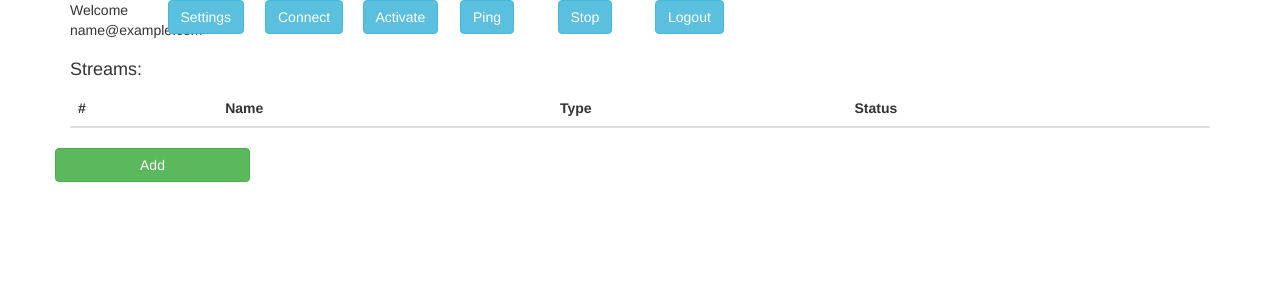
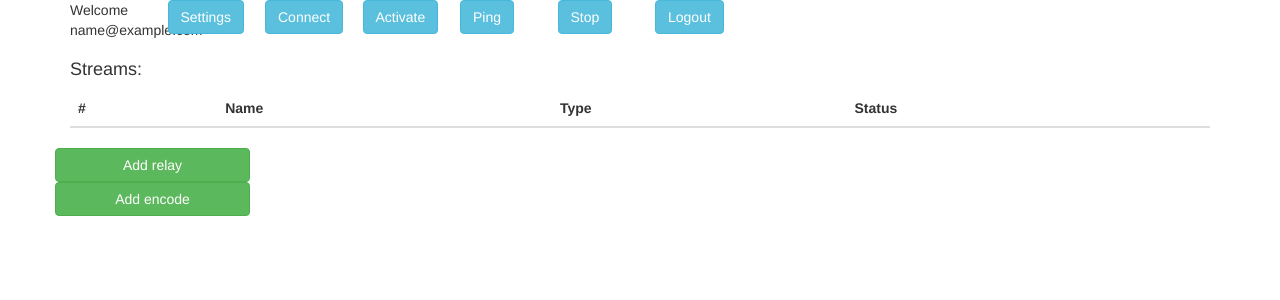
Before and after one commit to berrythinking/iptv_admin, a Flask app: page /user/dashboard in a window 1280 px wide. Shown: the top 300 px of the page. Run offline with Flask 2, Linux system fonts and the light colour scheme; the visitor is signed in with stand-in values (Sample User, id 1); lists and menus that the app fills with data are empty; parts of the project's set-up code (start-up, migrations or seed data) failed here and were passed over; some libraries are stand-ins or nearby versions.

Commit message:
Listen streams

```diff
--- a/app/constants.py
+++ b/app/constants.py
@@ -3,7 +3,7 @@ from enum import IntEnum
 
 class StreamType(IntEnum):
     RELAY = 0
-    ENCODING = 1
+    ENCODE = 1
     TIMESHIFT_PLAYER = 2
     TIMESHIFT_RECORDER = 3
     CATCHUP = 4
@@ -68,7 +68,7 @@ AVAILABLE_LOCALES = DEFAULT_LOCALE, 'ru'
 AVAILABLE_LOCALES_PAIRS = [(DEFAULT_LOCALE, 'English'), ('ru', 'Russian')]
 
 DEFAULT_STREAM_NAME = 'Stream'
-AVAILABLE_STREAM_TYPES_PAIRS = [(StreamType.RELAY, 'relay'), (StreamType.ENCODING, 'encoding'),
+AVAILABLE_STREAM_TYPES_PAIRS = [(StreamType.RELAY, 'relay'), (StreamType.ENCODE, 'encode'),
                                 (StreamType.TIMESHIFT_PLAYER, 'timeshift_player'),
                                 (StreamType.TIMESHIFT_RECORDER, 'timeshift_record'), (StreamType.CATCHUP, 'catchup')]
 AVAILABLE_LOG_LEVELS_PAIRS = [(StreamLogLevel.LOG_LEVEL_EMERG, 'EVERG'), (StreamLogLevel.LOG_LEVEL_ALERT, 'ALERT'),
--- a/app/home/stream_entry.py
+++ b/app/home/stream_entry.py
@@ -72,13 +72,13 @@ def make_relay_stream() -> Stream:
 
 
 def make_encode_stream() -> Stream:
-    stream = Stream(type=constants.StreamType.ENCODING)
+    stream = Stream(type=constants.StreamType.ENCODE)
     stream.input = Urls(urls=[Url(id=Url.generate_id())])
     stream.output = Urls(urls=[Url(id=Url.generate_id())])
     return stream
 
 
-class StreamsHolder:
+class StreamsHolder():
     def __init__(self):
         self._streams = []
         self._reload_from_db()
--- a/app/templates/user/dashboard.html
+++ b/app/templates/user/dashboard.html
@@ -85,8 +85,13 @@ Dashboard | {{ config['PUBLIC_CONFIG'].site.title }}
                 </tbody>
             </table>
             <div class="row">
-                <button class="btn btn-success btn-send col-md-2" onclick="add_stream()">
-                    {% trans %}Add{% endtrans %}
+                <button class="btn btn-success btn-send col-md-2" onclick="add_relay_stream()">
+                    {% trans %}Add relay{% endtrans %}
+                </button>
+            </div>
+            <div class="row">
+                <button class="btn btn-success btn-send col-md-2" onclick="add_encode_stream()">
+                    {% trans %}Add encode{% endtrans %}
                 </button>
             </div>
         </div>
@@ -148,8 +153,20 @@ Dashboard | {{ config['PUBLIC_CONFIG'].site.title }}
             }
         });
     }
-    function add_stream() {
-        var url = "{{ url_for('user.add_stream') }}";
+    function add_relay_stream() {
+        var url = "{{ url_for('user.add_relay_stream') }}";
+        $.get(url, function(data) {
+            $('#money_dialog .modal-content').html(data);
+            $('#money_dialog').modal();
+
+            $('#submit').click(function(event) {
+                event.preventDefault();
+                add_stream_entry(url);
+            })
+        });
+    }
+    function add_encode_stream() {
+        var url = "{{ url_for('user.add_encode_stream') }}";
         $.get(url, function(data) {
             $('#money_dialog .modal-content').html(data);
             $('#money_dialog').modal();
--- a/app/templates/user/stream/add.html
+++ /dev/null
@@ -1,4 +0,0 @@
-{% extends 'user/stream/base.html' %}
-{% block title %}
-Add Stream Entry
-{% endblock %}
--- /dev/null
+++ b/app/templates/user/stream/add_relay.html
@@ -0,0 +1,4 @@
+{% extends 'user/stream/base_relay.html' %}
+{% block title %}
+Add relay stream
+{% endblock %}
--- a/app/templates/user/stream/edit.html
+++ /dev/null
@@ -1,4 +0,0 @@
-{% extends 'user/stream/base.html' %}
-{% block title %}
-Edit Stream Entry
-{% endblock %}
--- /dev/null
+++ b/app/templates/user/stream/edit_relay.html
@@ -0,0 +1,4 @@
+{% extends 'user/stream/base_relay.html' %}
+{% block title %}
+Edit relay stream
+{% endblock %}
--- a/app/user/client.py
+++ b/app/user/client.py
@@ -20,6 +20,9 @@ class Command:
     STOP_STREAM_COMMAND = 'stop_stream'
     RESTART_STREAM_COMMAND = 'restart_stream'
     CLIENT_PING_COMMAND = 'ping_client'
+
+    CHANGED_STREAM_COMMAND = 'changed_source_stream'
+    STATISTIC_STREAM_COMMAND = 'statistic_stream'
 
 
 class Request:
--- a/app/user/forms.py
+++ b/app/user/forms.py
@@ -34,7 +34,7 @@ class ActivateForm(FlaskForm):
 
 class UrlForm(Form):
     id = IntegerField(lazy_gettext(u'Id:'),
-                      validators=[InputRequired()])
+                      validators=[InputRequired()], render_kw={'readonly': 'true'})
     uri = StringField(lazy_gettext(u'Url:'),
                       validators=[InputRequired(),
                                   Length(min=constants.MIN_URL_LENGHT, max=constants.MAX_URL_LENGHT)])
@@ -49,7 +49,8 @@ class StreamEntryForm(FlaskForm):
                        validators=[InputRequired(),
                                    Length(min=constants.MIN_STREAM_NAME_LENGHT, max=constants.MAX_STREAM_NAME_LENGHT)])
     type = SelectField(lazy_gettext(u'Type:'), validators=[],
-                       choices=constants.AVAILABLE_STREAM_TYPES_PAIRS, coerce=constants.StreamType.coerce)
+                       choices=constants.AVAILABLE_STREAM_TYPES_PAIRS, coerce=constants.StreamType.coerce,
+                       render_kw={'disabled': 'disabled'})
     input = FormField(UrlsForm, lazy_gettext(u'Input:'))
     output = FormField(UrlsForm, lazy_gettext(u'Output:'))
     log_level = SelectField(lazy_gettext(u'Log level:'), validators=[],
--- a/app/user/routes.py
+++ b/app/user/routes.py
@@ -1,14 +1,39 @@
 from flask import render_template, redirect, url_for, request, jsonify
 from flask_login import logout_user, login_required, current_user
+import json
 
 from app.user import user, cloud
 from app import socketio
-from app.home.stream_entry import StreamsHolder, Stream, make_relay_stream
+from app.home.stream_entry import StreamsHolder, Stream, make_relay_stream, make_encode_stream
 
 from .forms import SettingsForm, ActivateForm, StreamEntryForm
 import app.constants as constants
+from .stream_handler import IStreamHandler
 
 streams_holder = StreamsHolder()
+
+
+class StreamHandler(IStreamHandler):
+    def __init__(self):
+        pass
+
+    def on_stream_statistic_received(self, params: dict):
+        sid = params['id']
+        stream = streams_holder.find_stream_by_id(sid)
+        if stream:
+            stream.status = constants.StreamStatus(params['status'])
+
+        params_str = json.dumps(params)
+        socketio.emit('stream_statistic_received', params_str)
+
+    def on_stream_sources_changed(self, params: dict):
+        # sid = params['id']
+        params_str = json.dumps(params)
+        socketio.emit('stream_sources_changed', params_str)
+
+
+shandler = StreamHandler()
+cloud.set_handler(shandler)
 
 
 def get_runtime_settings():
@@ -17,7 +42,18 @@ def get_runtime_settings():
     return locale
 
 
-def add_stream_entry(method: str):
+def _add_encode_stream(method: str):
+    stream = make_encode_stream()
+    form = StreamEntryForm(obj=stream)
+    if method == 'POST' and form.validate_on_submit():
+        new_entry = form.make_entry()
+        streams_holder.add_stream(new_entry)
+        return jsonify(status='ok'), 200
+
+    return render_template('user/stream/add_relay.html', form=form, feedback_dir=stream.generate_feedback_dir())
+
+
+def _add_relay_stream(method: str):
     stream = make_relay_stream()
     form = StreamEntryForm(obj=stream)
     if method == 'POST' and form.validate_on_submit():
@@ -25,10 +61,10 @@ def add_stream_entry(method: str):
         streams_holder.add_stream(new_entry)
         return jsonify(status='ok'), 200
 
-    return render_template('user/stream/add.html', form=form, feedback_dir=stream.generate_feedback_dir())
+    return render_template('user/stream/add_relay.html', form=form, feedback_dir=stream.generate_feedback_dir())
 
 
-def edit_stream_entry(method: str, stream: Stream):
+def edit_relay_stream(method: str, stream: Stream):
     form = StreamEntryForm(obj=stream)
 
     if method == 'POST' and form.validate_on_submit():
@@ -36,7 +72,7 @@ def edit_stream_entry(method: str, stream: Stream):
         stream.save()
         return jsonify(status='ok'), 200
 
-    return render_template('user/stream/edit.html', form=form, feedback_dir=stream.generate_feedback_dir())
+    return render_template('user/stream/edit_relay.html', form=form, feedback_dir=stream.generate_feedback_dir())
 
 
 # routes
@@ -111,10 +147,16 @@ def ping_service():
 
 
 # stream
-@user.route('/stream/add', methods=['GET', 'POST'])
+@user.route('/stream/add_relay', methods=['GET', 'POST'])
 @login_required
-def add_stream():
-    return add_stream_entry(request.method)
+def add_relay_stream():
+    return _add_relay_stream(request.method)
+
+
+@user.route('/stream/add_encode', methods=['GET', 'POST'])
+@login_required
+def add_encode_stream():
+    return _add_encode_stream(request.method)
 
 
 @user.route('/stream/edit/<sid>', methods=['GET', 'POST'])
@@ -122,7 +164,7 @@ def add_stream():
 def edit_stream(sid):
     stream = streams_holder.find_stream_by_id(sid)
     if stream:
-        return edit_stream_entry(request.method, stream)
+        return edit_relay_stream(request.method, stream)
 
     responce = {"status": "failed"}
     return jsonify(responce), 404
```
Also changed, not shown: app/user/iptv_cloud.py (+13 -6 lines), app/user/stream_handler.py (added, +12 -0 lines), app/templates/user/stream/base_relay.html (renamed from app/templates/user/stream/base.html), 1 other file.
